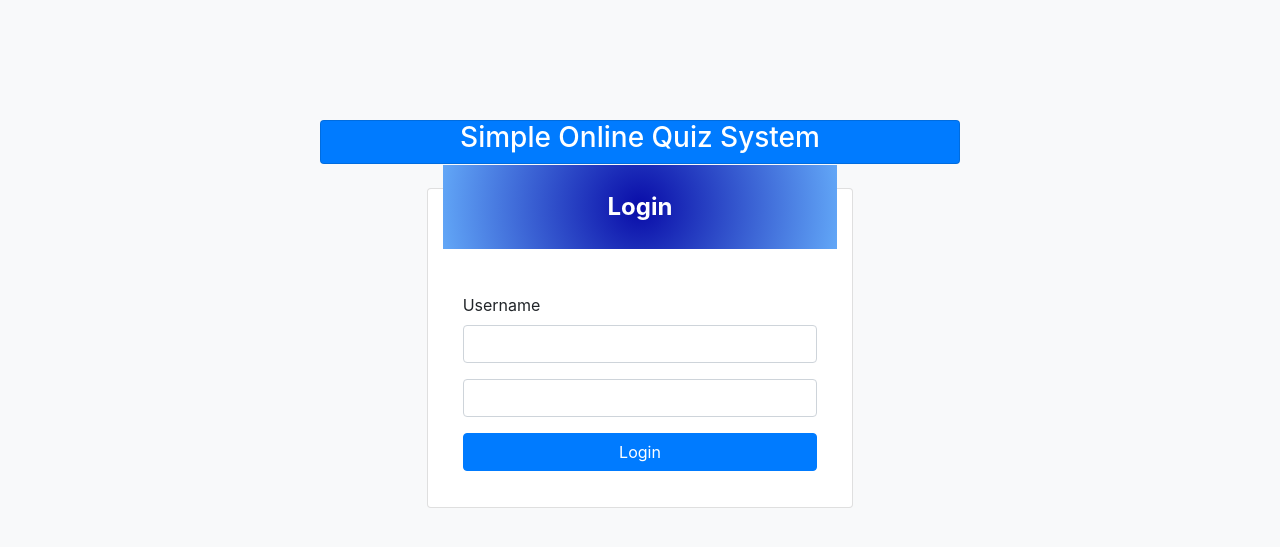
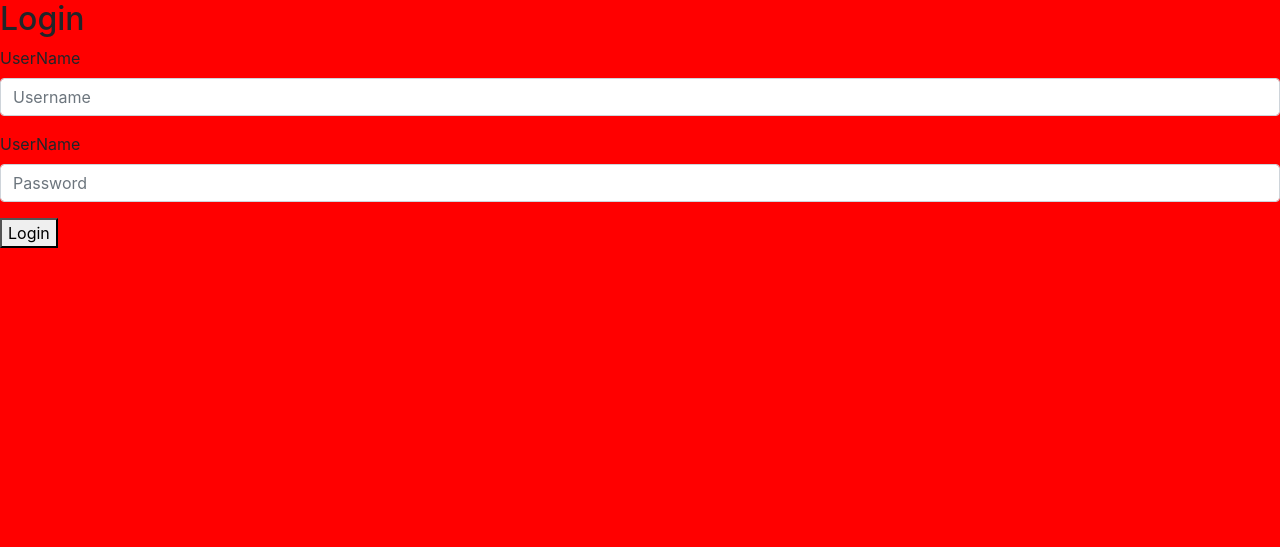
Before and after one commit to Barcellano2214219/HouseTargaryenFinals, a PHP site: page /admin.php in a window 1280 px wide. Shown: the top 547 px of the page. Run offline with PHP 8.4, Linux system fonts and the light colour scheme; some libraries are stand-ins or nearby versions.

Commit message:
LoginUpdates

```diff
--- a/admin.php
+++ b/admin.php
@@ -1,66 +1,55 @@
-
 <!DOCTYPE html>
 <html>
+
 <head>
     <?php include('header.php') ?>
     <?php
     session_start();
-        if(isset($_SESSION['login_id'])){
+    if (isset($_SESSION['login_id'])) {
         header('Location:home.php');
     }
     ?>
     <title>Admin | Simple Online Quiz System</title>
+    <link rel="stylesheet" type="text/css" href="style.css">
 </head>
 
-	<body id='login-body' class="bg-light">
-
-        <div class="card col-md-6 offset-md-3 text-center bg-primary mb-4">
-            <h3 class="he3-responsive text-white">Simple Online Quiz System</h3>
-        </div>
-		<div class="card col-md-4 offset-md-4 mt-4">
-                <div class="card-header-edge text-white">
-                    <strong>Login</strong>
-                </div>
-            <div class="card-body">
+<body>
     <form id="login-frm">
         <div class="form-group">
-                            <label>Username</label>
-                            <input type="username" name="username" class="form-control">
+            <h2>Login</h2>
+            <label>UserName</label>
+            <input type="text" name="username" placeholder="Username" class="form-control">
         </div>
         <div class="form-group">
-                            <input type="password" name="password" class="form-control">
+            <label>UserName</label>
+            <input type="password" name="password" placeholder="Password" class="form-control">
         </div>
-                        <div class="form-group text-right">
-                            <button class="btn btn-primary btn-block" name="submit">Login</button>
+        <div class="form-group">
+            <button type="submit">Login</button>
         </div>
-
     </form>
-            </div>
-        </div>
-
 </body>
-
 <script>
-            $(document).ready(function(){
-                $('#login-frm').submit(function(e){
+    $(document).ready(function() {
+        $('#login-frm').submit(function(e) {
             e.preventDefault()
-                    $('#login-frm button').attr('disable',true)
+            $('#login-frm button').attr('disable', true)
             $('#login-frm button').html('Please wait...')
 
             $.ajax({
-                        url:'./login_auth.php?type=1',
-                        method:'POST',
-                        data:$(this).serialize(),
-                        error:err=>{
+                url: './login_auth.php?type=1',
+                method: 'POST',
+                data: $(this).serialize(),
+                error: err => {
                     console.log(err)
                     alert('An error occured');
                     $('#login-frm button').removeAttr('disable')
                     $('#login-frm button').html('Login')
                 },
-                        success:function(resp){
-                            if(resp == 1){
+                success: function(resp) {
+                    if (resp == 1) {
                         location.replace('home.php')
-                            }else{
+                    } else {
                         alert("Incorrect username or password.")
                         $('#login-frm button').removeAttr('disable')
                         $('#login-frm button').html('Login')
@@ -71,4 +60,5 @@
         })
     })
 </script>
+
 </html>
--- /dev/null
+++ b/style.css
@@ -0,0 +1,3 @@
+body{
+    background-color: red;
+}
```
Lines whose indentation alone changed are shown as unchanged.
